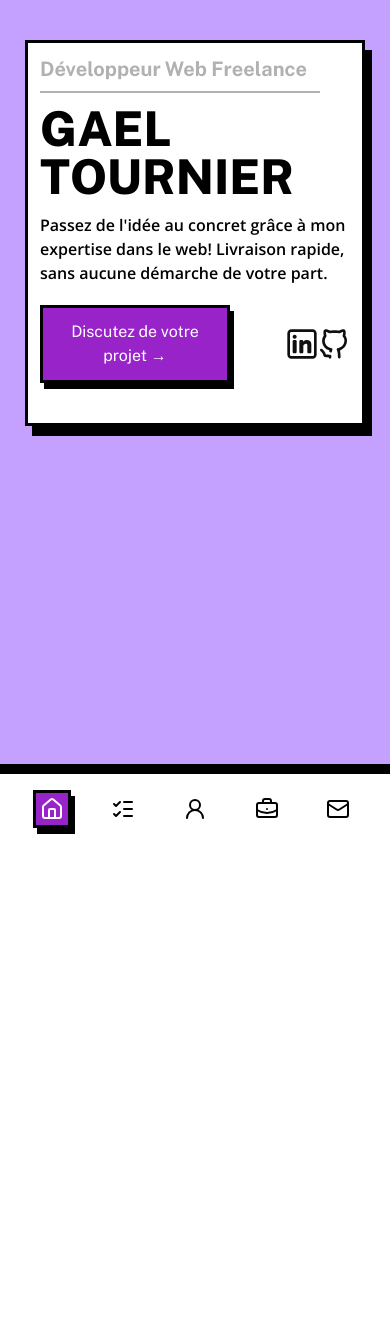
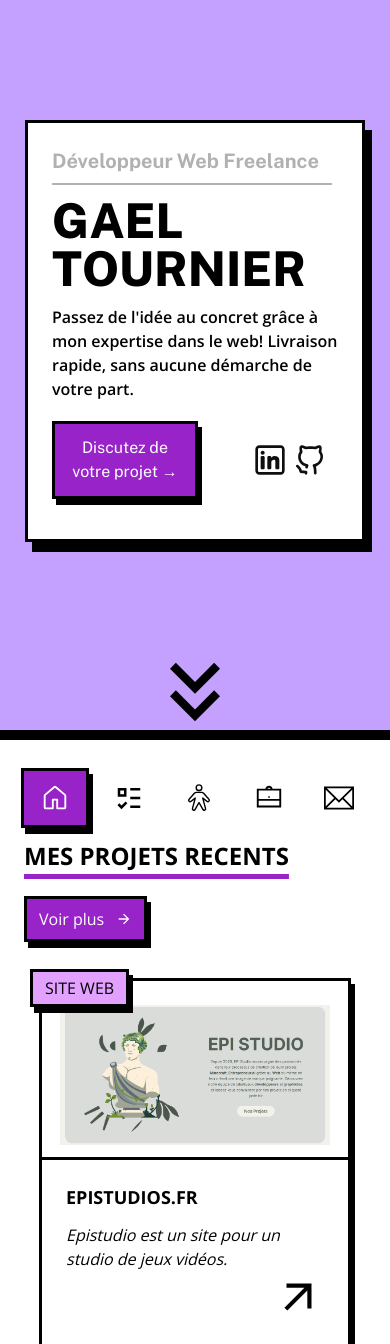
Before and after one commit to FlyingCow31/portfolio, a Next.js app: page / in a window 390 px wide. Shown: the top 1344 px of the page. Before the commit the page ends 844 px from the top, so only its background shows below. Built offline with nearby package versions, Linux system fonts and the light colour scheme.

Commit message:
rework(Index Reworked)

```diff
--- a/app/about/page.tsx
+++ b/app/about/page.tsx
@@ -6,7 +6,7 @@ import Link from "next/link";
 import BackgroundModale from "@/app/components/BackgroundModale";
 import WorkflowsModale from "@/app/components/WorkflowsModale";
 import { useIsDesktop } from "@/app/hooks/useIsDesktop";
-import PcNav from "@/app/components/PcNav";
+import Navbar from "@/app/components/Navbar";
 import Footer from "@/app/components/Footer";
 import {motion} from "framer-motion"
 
@@ -18,7 +18,7 @@ export default function About() {
     return (
 
       <main className={"bg-bg min-h-screen "}>
-          <PcNav/>
+          <Navbar/>
           <div className={"overflow-x-hidden h-full flex flex-col items-center md:ml-40 lg:ml-60 md:items-start"}
           >
 
--- a/app/components/MobileNav.tsx
+++ /dev/null
@@ -1,46 +0,0 @@
-"use client"
-import { usePathname } from "next/navigation"
-import { House, ListChecks, UserRound, BriefcaseBusiness, Mail } from "lucide-react";
-import Link from "next/link";
-
-// TODO: faire les animations de la navbar
-export default function MobileNav() {
-    const pathname = usePathname();
-    return (
-      <nav className="fixed bottom-0 w-full flex flex-row justify-around  bg-white p-4
-      shadow-[0px_-10px_0px_rgba(0,0,0,1)] z-100 md:hidden">
-
-          <Link href={"/"}>
-              <div className={`p-1 border-3 ${pathname === "/" ? "bg-main shadow-small border-black " : "border-transparent nav-hover"} `}>
-                  <House color={pathname === "/" ? "#ffffff" : "#000000"}/>
-              </div>
-          </Link>
-
-          <Link href={"/solutions"}>
-              <div className={`p-1 border-3 ${pathname === "/solutions" ? "bg-main shadow-small border-black " : "border-transparent nav-hover"} `}>
-                  <ListChecks color={pathname === "/solutions" ? "#ffffff" : "#000000"}/>
-              </div>
-          </Link>
-
-          <Link href={"/about"}>
-              <div className={`p-1 border-3 ${pathname === "/about" ? "bg-main shadow-small border-black " : "border-transparent nav-hover"} `}>
-                  <UserRound color={pathname === "/about" ? "#ffffff" : "#000000"}/>
-              </div>
-
-          </Link>
-
-          <Link href={"/portfolio"}>
-              <div className={`p-1 border-3 ${pathname.startsWith("/portfolio") ? "bg-main shadow-small border-black " : "border-transparent nav-hover"} `}>
-                  <BriefcaseBusiness color={pathname.startsWith("/portfolio") ? "#ffffff" : "#000000"}/>
-              </div>
-          </Link>
-
-
-          <Link href={"/contact"}>
-              <div className={`p-1 border-3 ${pathname === "/contact" ? "bg-main shadow-small border-black " : "border-transparent nav-hover"} `}>
-                  <Mail color={pathname === "/contact" ? "#ffffff" : "#000000"}/>
-              </div>
-          </Link>
-      </nav>
-    );
-}
--- a/app/components/PcNav.tsx
+++ b/app/components/Navbar.tsx
@@ -1,18 +1,19 @@
 
 "use client"
 import { usePathname } from "next/navigation"
-import {MoveUpRight} from "lucide-react";
+import {Mail, MoveUpRight} from "lucide-react";
 import Link from "next/link";
 
 import { LiaBriefcaseSolid } from "react-icons/lia";
 import { RiListCheck3 } from "react-icons/ri";
 import { GoHome } from "react-icons/go";
 import { PiPersonArmsSpreadLight, PiPersonLight } from "react-icons/pi";
+import { TfiEmail } from "react-icons/tfi";
 
-export default function PcNav() {
+export function Navbar() {
     const pathname = usePathname();
     return (
-        <nav className="hidden md:flex fixed top-0 left-0 h-screen border-red border-3 shadow-[11px_0px_0px_rgba(0,0,0,1)] flex-col justify-start items-center w-30 bg-white z-10">
+        <nav className="hidden md:flex h-screen border-red border-3 shadow-[11px_0px_0px_rgba(0,0,0,1)] flex-col justify-start items-center w-30 bg-white z-10">
 
             <Link href={"/"}>
                 <div className={`p-3 px-4 border-3 ${pathname === "/" ? "bg-main shadow-small border-black " : "border-transparent nav-hover"} flex flex-col items-center mt-3`}>
@@ -66,3 +67,57 @@ export default function PcNav() {
         </nav>
     );
 }
+
+// TODO: faire les animations de la navbar
+export function MobileNav() {
+    const pathname = usePathname();
+    return (
+        <nav className="fixed bottom-0 w-full flex flex-row justify-around  bg-white p-4
+      shadow-[0px_-10px_0px_rgba(0,0,0,1)] z-100 md:hidden">
+
+            <Link href={"/"}>
+                <div className={`p-3 px-4 border-3 ${pathname === "/" ? "bg-main shadow-small border-black " : "border-transparent nav-hover"} flex flex-col items-center mt-3`}>
+                    <GoHome color={pathname === "/" ? "#ffffff" : "#000000"} size={30}/>
+
+                </div>
+            </Link>
+
+            <Link href={"/solutions"}>
+                <div className={`w-full flex flex-col items-center p-3 border-3 ${pathname === "/solutions" ? "bg-main shadow-small border-black " : "border-transparent nav-hover"} mt-3`}>
+                    <RiListCheck3 color={pathname === "/solutions" ? "#ffffff" : "#000000"} size={30}/>
+
+                </div>
+            </Link>
+
+            <Link href={"/about"}>
+                <div className={`w-full flex flex-col items-center p-3 border-3 ${pathname === "/about" ? "bg-main shadow-small border-black " : "border-transparent nav-hover"} mt-3`}>
+                    {pathname === "/about" ?
+                        <div className={'flex flex-col items-center'}>
+                            <PiPersonArmsSpreadLight color={"#ffffff"} size={30}/>
+
+                        </div> :
+                        <div className={'flex flex-col items-center'}>
+                            <PiPersonLight color={"#000000"} size={30}/>
+
+                        </div>
+                    }
+                </div>
+
+            </Link>
+
+            <Link href={"/portfolio"}>
+                <div className={`w-full flex flex-col items-center p-3 border-3 ${pathname.startsWith("/portfolio") ? "bg-main shadow-small border-black " : "border-transparent nav-hover"} mt-3`}>
+                    <LiaBriefcaseSolid color={pathname.startsWith("/portfolio") ? "#ffffff" : "#000000"} size={30}/>
+
+                </div>
+            </Link>
+
+
+            <Link href={"/contact"}>
+                <div className={`w-full flex flex-col items-center p-3 border-3 ${pathname.startsWith("/contact") ? "bg-main shadow-small border-black " : "border-transparent nav-hover"} mt-3`}>
+                    <TfiEmail color={pathname.startsWith("/contact") ? "#ffffff" : "#000000"} size={30}/>
+                </div>
+            </Link>
+        </nav>
+    );
+}
--- a/app/components/ProjectDiv.tsx
+++ b/app/components/ProjectDiv.tsx
@@ -1,6 +1,7 @@
 import React from "react";
 import Link from "next/link";
-
+import Image from "next/image";
+import { MdArrowOutward } from "react-icons/md";
 
 interface ProjectDivProps {
     studyCase: boolean,
@@ -46,3 +47,22 @@ export default function ProjectDiv({studyCase, icone, type, title, description,
     )
 
 }
+
+export function IndexProjectDiv() {
+    return (
+        <div className={'bg-white border-3 w-[80%] mx-auto relative mt-3 shadow-small'}>
+            <p className={'bg-sec absolute -top-3 -left-3 z-20 px-3 py-1 border-3 shadow-small'}>SITE WEB</p>
+            <div className={'relative mt-6 border-b-3 pb-3'}>
+                <Image src={'/epistudios/indexepi.png'} alt={"Alt"} width={270} height={270} className={'mx-auto'}/>
+            </div>
+            <div className={'p-6'}>
+                <h2 className={'titlecardproj ml-0!'}>EPISTUDIOS.FR</h2>
+                <p className={'mt-3 italic'}>Epistudio est un site pour un studio de jeux vidéos. </p>
+                <Link href={"/portfolio"}>
+                    <MdArrowOutward size={50} className={'ml-auto'}/>
+                </Link>
+            </div>
+
+        </div>
+    )
+}
--- /dev/null
+++ b/app/components/skillsDiv.tsx
@@ -0,0 +1,21 @@
+import React from "react";
+
+interface SkillsProps {
+    icon: React.ReactNode,
+    title: string,
+    description: string
+}
+
+
+
+export default function SkillDiv({icon, title, description}: SkillsProps) {
+    return (
+        <div className={'bg-white w-[80%] mx-auto border-3 shadow-big p-6'}>
+            {icon}
+            <div className={'ml-1'}>
+                <h2 className={'font-black mt-3 text-2xl'}>{title}</h2>
+                <p className={'mt-1 text-sm text-justify'}>{description}</p>
+            </div>
+        </div>
+    )
+}
--- a/app/contact/page.tsx
+++ b/app/contact/page.tsx
@@ -1,11 +1,11 @@
 import MobileNav from "@/app/components/MobileNav";
 import Contactbtn from "@/app/components/Contactbtn";
-import PcNav from "@/app/components/PcNav";
+import Navbar from "@/app/components/Navbar";
 
 export default function contact() {
     return (
         <main className="bg-bg min-h-screen">
-            <PcNav/>
+            <Navbar/>
             <MobileNav/>
             <div className={"flex flex-col ml-6 gap-2 md:ml-35 lg:ml-60"}>
                 <div className={"shadow-small border-3 bg-sec w-fit py-2 px-4 mt-6 md:text-2xl"}>
--- a/app/globals.css
+++ b/app/globals.css
@@ -40,7 +40,20 @@
 }
 
 
+@keyframes float {
+    0%, 100% {
+        transform: translateY(0px);
+    }
+    50% {
+        transform: translateY(-10px);
+    }
+}
+
 @layer utilities {
+    .float-anim {
+        animation: float 3s ease-in-out infinite;
+    }
+
     .hover-btn-dark {
         transition: all 150ms ease;
     }
@@ -95,4 +108,5 @@
         margin-left: 1.5rem;
         opacity: 50;
     }
+
 }
--- a/app/page.tsx
+++ b/app/page.tsx
@@ -1,25 +1,31 @@
-"use client"
-import MobileNav from "./components/MobileNav";
+
+
 import Image from "next/image";
 import Link from "next/link";
 import ButtonMain from "./components/ButtonMain";
-import PcNav from "@/app/components/PcNav";
-import { motion } from "framer-motion"
+import { Navbar, MobileNav } from "@/app/components/Navbar";
+import {IndexProjectDiv} from "@/app/components/ProjectDiv";
+import { MdKeyboardDoubleArrowDown, MdArrowForward } from "react-icons/md";
+import { AiOutlinePicture } from "react-icons/ai";
+import { PiCodeLight } from "react-icons/pi";
+import { SlSocialGoogle } from "react-icons/sl";
+
+
+import SkillDiv from "@/app/components/skillsDiv";
+import Footer from "@/app/components/Footer";
+
 
 export default function Home() {
   return (
-      <main className="bg-bg min-h-screen ">
-          <PcNav/>
+      <div className="bg-bg h-screen md:flex">
+          <Navbar/>
           {/*Page Container*/}
-          <div className="flex flex-col justify-center md:flex-1">
+          <main className="flex flex-col justify-center md:flex-1 overflow-y-auto">
 
               {/* Hero */}
-              <motion.div
-                  initial={{ opacity: 0, y: 20 }}
-                  whileInView={{ opacity: 1, y: 0 }}
-                  transition={{ duration: 0.6 }}
-                  viewport={{ once: true }}
-                  className="bg-white border-3 border-black *:ml-3 w-85 md:w-[70%] md:ml-50 lg:w-[50%] md:h-[60%] shadow-big pt-3 pb-10 mt-10 mx-auto">
+              <div
+                  className="bg-white border-3 border-black p-6 w-85 md:w-[70%] lg:w-[50%] md:h-[60%] shadow-big pb-10 md:mt-10 mt-30 mx-auto md:ml-17 mb-25">
+
                   <p className="opacity-30 font-bold text-xl font-title">Développeur Web Freelance</p>
                   <hr className="border border-black w-70 opacity-30 mt-2"/>
                   <h1 className="font-extrabold text-5xl text-black mt-3 md:text-7xl font-title">GAEL <br/> TOURNIER</h1>
@@ -28,10 +34,8 @@ export default function Home() {
 
 
                   <div className="flex items-center gap-4 mt-5 md:mt-10">
-
                       <ButtonMain label={"Discutez de votre projet →"} href={"/contact"} />
-
-                        <div className={"flex ml-10 md:gap-6 md:mr-3"}>
+                        <div className={"flex ml-10 gap-2 md:gap-6 md:mr-3"}>
                             <Link href={"https://www.linkedin.com/in/gael-tournier32/?locale=fr"} target={"_blank"} className="ml-auto">
                                 <Image src="/linkedinincon.svg" alt="Linkedin" width={32} height={32} />
                             </Link>
@@ -40,10 +44,47 @@ export default function Home() {
                                 />
                             </Link>
                         </div>
+                  </div>
+              </div>
+              <div className={'flex items-center justify-center'}>
+                  <MdKeyboardDoubleArrowDown  size={100} className={'float-anim'}/>
+              </div>
 
-                  </div>
+            <div className={'bg-white mt-20 border-t-6 pb-16'}>
+                <h2 className={'ml-6 text-2xl font-bold py-3 underline decoration-5 underline-offset-9 decoration-main'}>MES PROJETS RECENTS</h2>
 
-              </motion.div>
+                <Link href={'/portfolio'} className={'ml-6 my-3 flex items-center gap-3 w-fit bg-main border-3 shadow-small text-white border-black px-3 py-2 '}>
+                    <p>Voir plus</p>
+                    <MdArrowForward />
+                </Link>
+
+                    <div className={'md:grid md:grid-cols-3 flex flex-col gap-6 mt-6'}>
+                        <IndexProjectDiv/>
+                        <IndexProjectDiv/>
+                        <IndexProjectDiv/>
+                    </div>
+
+            </div>
+
+            <div className={'bg-sec pb-40 border-t-6'}>
+                <h2 className={'ml-6 text-2xl font-bold py-3 underline decoration-5 underline-offset-9 decoration-main'}>MES SERVICES</h2>
+                <div className={'flex flex-col gap-6 mt-3'}>
+                    <SkillDiv icon={<AiOutlinePicture size={70}/>}
+                              title={"UI/UX DESIGN"}
+                              description={"Je designe votre site web en m'adaptant à vos clients et votre business. Interface graphique, qui " +
+                                  "traduit visuellement votre marque à vos clients."}/>
+                    <SkillDiv icon={<PiCodeLight size={70}/>}
+                              title={"DEVELOPPEMENT"}
+                              description={"Applications et sites webs sur-mesure, rapides et sécurisés. Code maintenable et documenté."}/>
+                    <SkillDiv icon={<SlSocialGoogle size={70}/>}
+                              title={"Visibilité"}
+                              description={"Optimisation SEO et accompagnement dans l'optimisation Google Maps, pour une experience utilisateur" +
+                                  "optimale."}/>
+                </div>
+
+            </div>
+
+
             {/* Avis*/}
 
               {/*<div className="relative bg-white border-3 border-black *:ml-3 w-70 shadow-big pt-3 pb-10 mt-10">*/}
@@ -55,9 +96,10 @@ export default function Home() {
 
               {/*    <ButtonMain label={"+5 Avis vérifiés"} href={"/contact"}/>*/}
               {/*</div>*/}
-          </div>
+          </main>
+          <Footer/>
           <MobileNav/>
 
-      </main>
+      </div>
   );
 }
--- a/app/portfolio/epistudios/page.tsx
+++ b/app/portfolio/epistudios/page.tsx
@@ -1,5 +1,5 @@
 "use client"
-import PcNav from "@/app/components/PcNav";
+import Navbar from "@/app/components/Navbar";
 import MobileNav from "@/app/components/MobileNav";
 import {motion} from "framer-motion"
 import {useState} from "react";
@@ -21,7 +21,7 @@ export default function EpiPage() {
             const isDesktop = useIsDesktop();
     return (
         <main className={"min-h-screen bg-bg flex flex-col items-center pb-15 md:pb-0 overflow-x-hidden"}>
-            <PcNav/>
+            <Navbar/>
             <MobileNav/>
             <BackButton href={"/portfolio"} pc={isDesktop}/>
                 <motion.div
--- a/app/portfolio/flyingtodo/page.tsx
+++ b/app/portfolio/flyingtodo/page.tsx
@@ -1,6 +1,6 @@
 "use client"
 import MobileNav from "@/app/components/MobileNav";
-import PcNav from "@/app/components/PcNav";
+import Navbar from "@/app/components/Navbar";
 import Footer from "@/app/components/Footer";
 import Image from "next/image";
 import BackButton from "@/app/components/BackButton";
@@ -13,7 +13,7 @@ export default function TodoPage() {
     return (
         <main className={"bg-bg min-h-screen flex flex-col items-star pb-10 md:pb-0"}>
             <MobileNav/>
-            <PcNav/>
+            <Navbar/>
             <BackButton href={"/portfolio"} pc={isDesktop}/>
             <div className={'bg-white border-3 shadow-big w-[90%] mx-auto mt-25 pb-6 mb-10 md:ml-35 lg:ml-40 md:w-[80%] md:mt-10'}>
                 <div className={"m-3 w-fit bg-sec p-2 border-3 shadow-small"}>
--- a/app/portfolio/page.tsx
+++ b/app/portfolio/page.tsx
@@ -6,7 +6,7 @@ import ProjectDiv from "@/app/components/ProjectDiv";
 import {useState} from "react";
 import {ChevronLeft, ChevronRight} from "lucide-react";
 import { useIsDesktop } from "@/app/hooks/useIsDesktop";
-import PcNav from "@/app/components/PcNav";
+import Navbar from "@/app/components/Navbar";
 import Footer from "@/app/components/Footer";
 import {motion} from "framer-motion"
 
@@ -57,7 +57,7 @@ export default function Portfolio() {
 
     return (
         <main className={"bg-bg min-h-screen no-scrollbar"}>
-            <PcNav/>
+            <Navbar/>
             <div className={" flex flex-col items-center md:ml-40 lg:ml-60 md:mb-60 lg:mb-20"}>
                 <p className={"font-title self-start m-3 border-3 border-black shadow-big bg-main text-white text-sm font-bold p-2 w-fit md:text-2xl"}>
                     PORTFOLIO
--- a/app/solutions/page.tsx
+++ b/app/solutions/page.tsx
@@ -5,7 +5,7 @@ import {AppWindow, Glasses, LayoutTemplate} from "lucide-react";
 import SolutionDiv from "@/app/components/SolutionsDiv";
 import ProcessDiv from "@/app/components/ProcessDiv";
 import Link from "next/link";
-import PcNav from "@/app/components/PcNav";
+import Navbar from "@/app/components/Navbar";
 import Footer from "@/app/components/Footer";
 import {motion} from "framer-motion"
 
@@ -78,7 +78,7 @@ const processes = [
 export default function Solutions() {
     return (
         <main className={"bg-bg min-h-screen items-center md:flex-row md:overflow-x-hidden w-full"}>
-            <PcNav/>
+            <Navbar/>
             <div className={"flex flex-col items-center md:block md:ml-40 md:max-w-150 lg:max-w-none lg:ml-60 lg:w-[90%] pb-20"}>
                 <p className={"ml-3 font-title self-start my-3 border-3 border-black shadow-big bg-main text-white text-sm font-bold p-2 w-fit md:text-3xl"}>
                     Services
```
